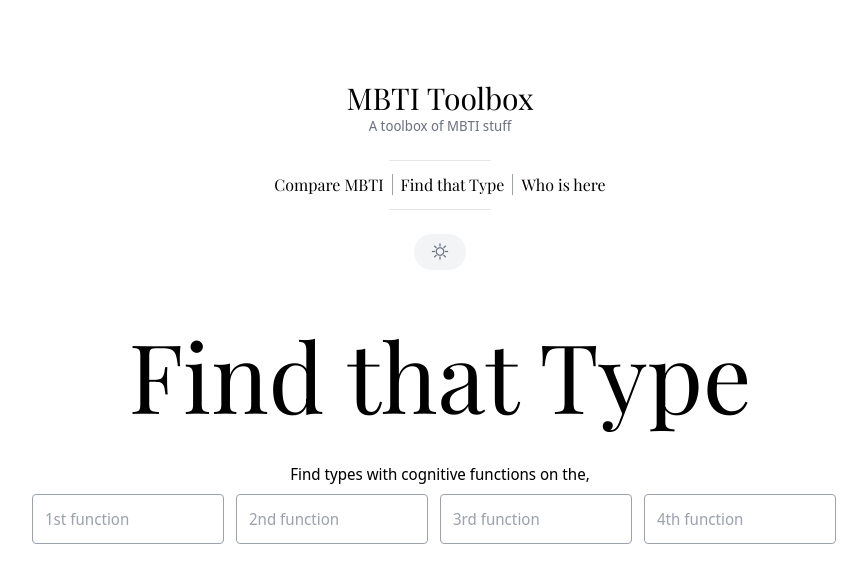
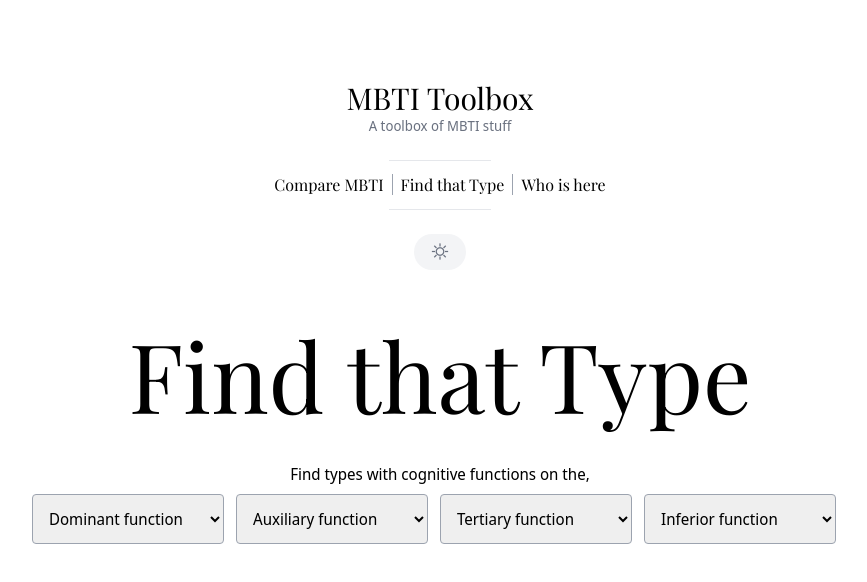
Before and after one commit to nipunadodan/mbti-app, a React (Create React App) app: page /mbti/find in a window 1280 px wide. Shown: the top 582 px of the page, without its empty margins (200-1067 px from the left). Built offline with nearby package versions, Linux system fonts and the light colour scheme.

Commit message:
find that type has dropdowns now

```diff
--- a/src/components/common/Footer.js
+++ b/src/components/common/Footer.js
@@ -5,7 +5,7 @@ const Footer = () => {
         <footer className={'mt-16 text-sm text-gray-500 text-center'}>
             <p>&copy; Nipuna Dodantenna 2021</p>
             <p className={'text-xs'}>Special thanks to https://www.wellandgood.com/</p>
-            <p className={'text-xs'}>v2.0.1.002</p>
+            <p className={'text-xs'}>v2.0.1.004</p>
         </footer>
     )
 }
--- a/src/components/comparison/Comparison.js
+++ b/src/components/comparison/Comparison.js
@@ -6,7 +6,7 @@ import Header from "../Header";
 import Modal from "../common/Modal";
 import Footer from "../common/Footer";
 
-const MbtiList = (props) => {
+const MbtiList = () => {
     return (
         <>
             <option>Select MBTI type</option>
--- a/src/components/findtype/FindThatType.js
+++ b/src/components/findtype/FindThatType.js
@@ -5,6 +5,17 @@ import func_order from "../data/func_order.json"
 import Header from "../Header";
 import Modal from "../common/Modal";
 import Footer from "../common/Footer";
+
+const FunctionsList = (props) => {
+    return (
+        <>
+            <option>{props.func}</option>
+            {Object.keys(func_desc).map((key) => (
+                <option key={key} value={key}>{key}</option>
+            ))}
+        </>
+    )
+}
 
 const FindThatType = () => {
     const [modalIsOpen, setModalIsOpen] = useState(false);
@@ -75,10 +86,18 @@ const FindThatType = () => {
                 <h1 className={'text-5xl md:text-8xl mb-4 inline-block'}>Find that Type</h1>
                 <div className={'mt-6'}>
                     <p className={''}>Find types with cognitive functions on the,</p>
-                    <input name={'1'} placeholder={'1st function'} className={'dark:bg-gray-800 md:w-2/12 w-1/5 border border-gray-400 focus:border-blue-500 outline-0 rounded p-3 mr-3 mt-2'} onChange={updateInput}/>
-                    <input name={'2'} placeholder={'2nd function'} className={'dark:bg-gray-800 md:w-2/12 w-1/5 border border-gray-400 focus:border-blue-500 outline-0 rounded p-3 mr-3 mt-2'} onChange={updateInput}/>
-                    <input name={'3'} placeholder={'3rd function'} className={'dark:bg-gray-800 md:w-2/12 w-1/5 border border-gray-400 focus:border-blue-500 outline-0 rounded p-3 mr-3 mt-2'} onChange={updateInput}/>
-                    <input name={'4'} placeholder={'4th function'} className={'dark:bg-gray-800 md:w-2/12 w-1/5 border border-gray-400 focus:border-blue-500 outline-0 rounded p-3 mr-3 mt-2'} onChange={updateInput}/>
+                    <select name={'1'} placeholder={'1st function'} className={'dark:bg-gray-800 md:w-2/12 w-1/5 border border-gray-400 focus:border-blue-500 outline-0 rounded p-3 mr-3 mt-2'} onChange={updateInput}>
+                        <FunctionsList func={'Dominant function'} />
+                    </select>
+                    <select name={'2'} placeholder={'2nd function'} className={'dark:bg-gray-800 md:w-2/12 w-1/5 border border-gray-400 focus:border-blue-500 outline-0 rounded p-3 mr-3 mt-2'} onChange={updateInput}>
+                        <FunctionsList func={'Auxiliary function'} />
+                    </select>
+                    <select name={'3'} placeholder={'3rd function'} className={'dark:bg-gray-800 md:w-2/12 w-1/5 border border-gray-400 focus:border-blue-500 outline-0 rounded p-3 mr-3 mt-2'} onChange={updateInput}>
+                        <FunctionsList func={'Tertiary function'} />
+                    </select>
+                    <select name={'4'} placeholder={'4th function'} className={'dark:bg-gray-800 md:w-2/12 w-1/5 border border-gray-400 focus:border-blue-500 outline-0 rounded p-3 mr-3 mt-2'} onChange={updateInput}>
+                        <FunctionsList func={'Inferior function'} />
+                    </select>
                     {/*:<input name={'any'} placeholder={'Any place'} className={'md:w-1/12 w-1/5 border border-gray-400 focus:border-blue-500 outline-0 rounded p-3 mx-3 mt-2'} onChange={updateInputAny}/>*/}
                 </div>
             </div>
```
